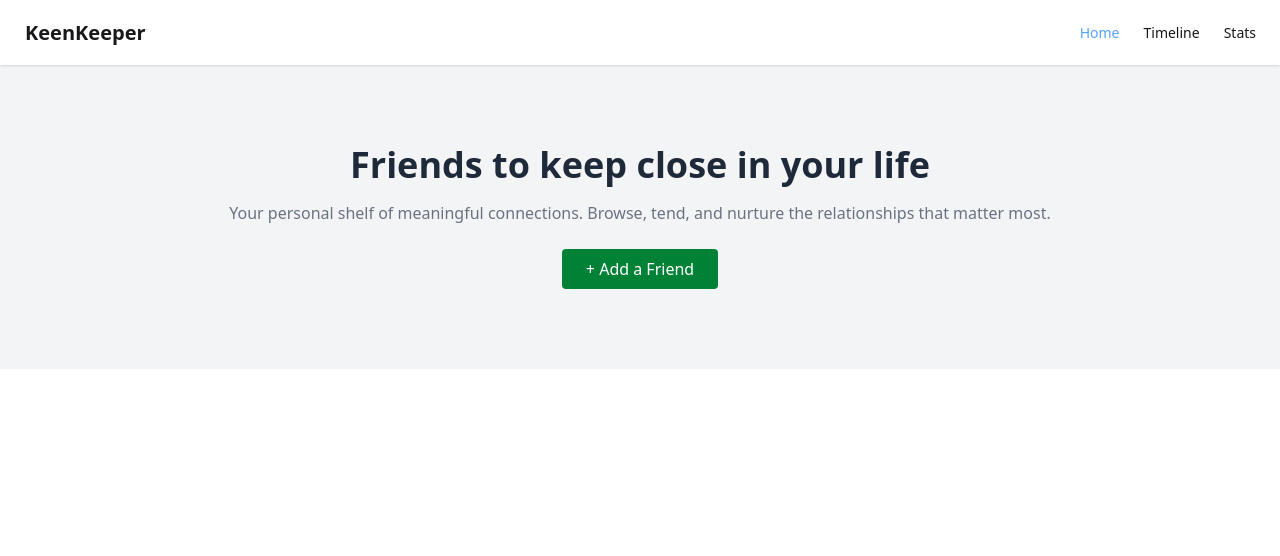
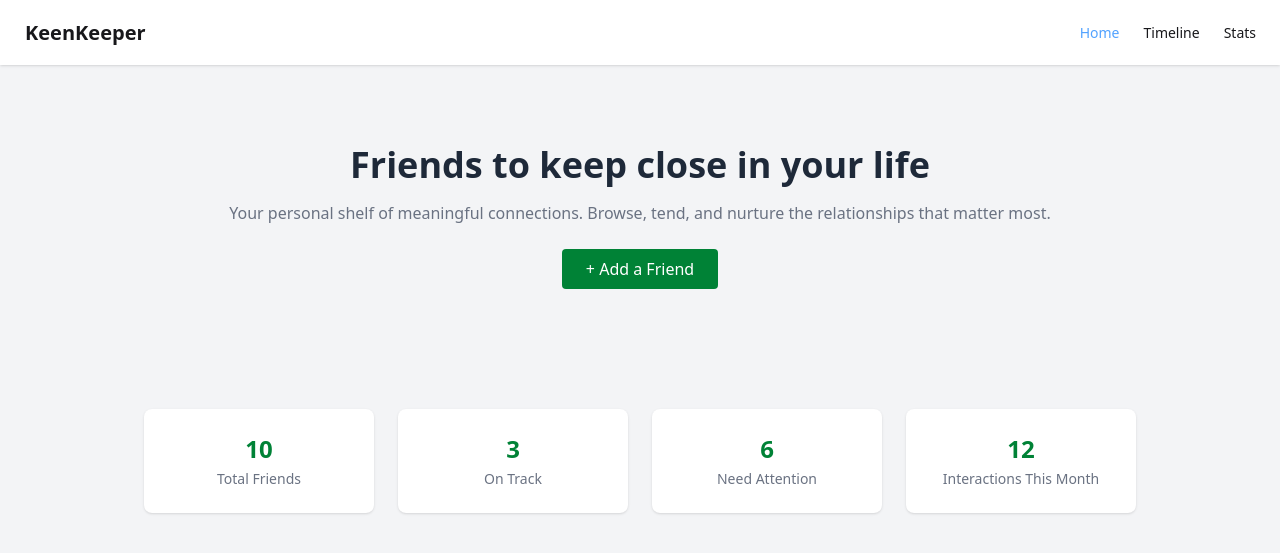
Before and after one commit to riazuddin4/keen-keeper, a Next.js app: page / in a window 1280 px wide. Shown: the top 556 px of the page. Built offline with nearby package versions, Linux system fonts and the light colour scheme.

Commit message:
card section is added

```diff
--- a/src/app/page.js
+++ b/src/app/page.js
@@ -1,11 +1,14 @@
 
+import Card from "@/components/card/Card";
 import Hero from "@/components/hero/Hero";
+
 
 
 export default function Home() {
   return (
     <div>
       <Hero/>
+      <Card/>
 
     </div>
   );
--- /dev/null
+++ b/src/components/card/Card.jsx
@@ -0,0 +1,35 @@
+import React from 'react';
+
+const Card = () => {
+
+    const stats = [
+    { value: 10, label: "Total Friends" },
+    { value: 3, label: "On Track" },
+    { value: 6, label: "Need Attention" },
+    { value: 12, label: "Interactions This Month" },
+  ];
+
+    return (
+        <div className="bg-gray-100 py-10">
+      <div className="max-w-5xl mx-auto grid grid-cols-2 md:grid-cols-4 gap-6 px-4">
+
+        {stats.map((item, index) => (
+          <div
+            key={index}
+            className="bg-white rounded-lg shadow-sm p-6 text-center"
+          >
+            <h2 className="text-2xl font-bold text-green-700">
+              {item.value}
+            </h2>
+            <p className="text-gray-500 text-sm mt-1">
+              {item.label}
+            </p>
+          </div>
+        ))}
+
+      </div>
+    </div>
+    );
+};
+
+export default Card;
```
